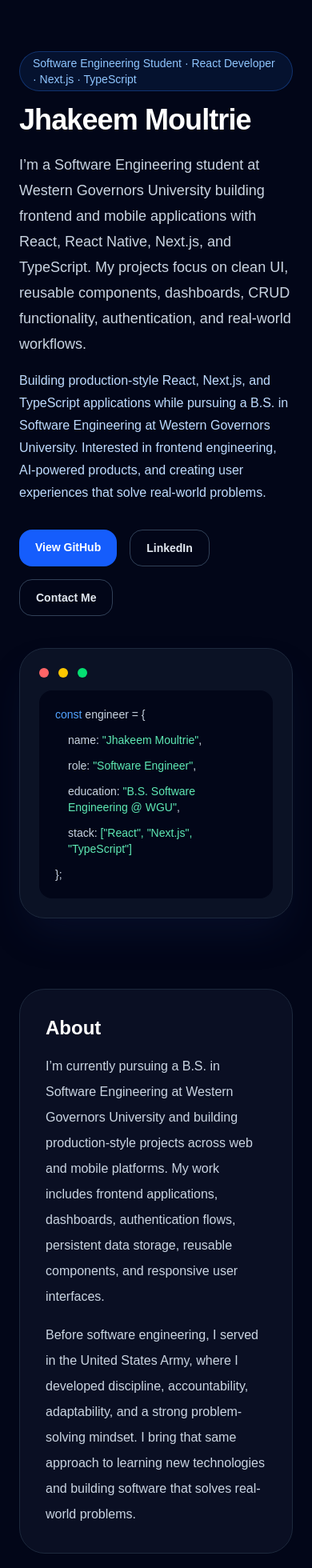
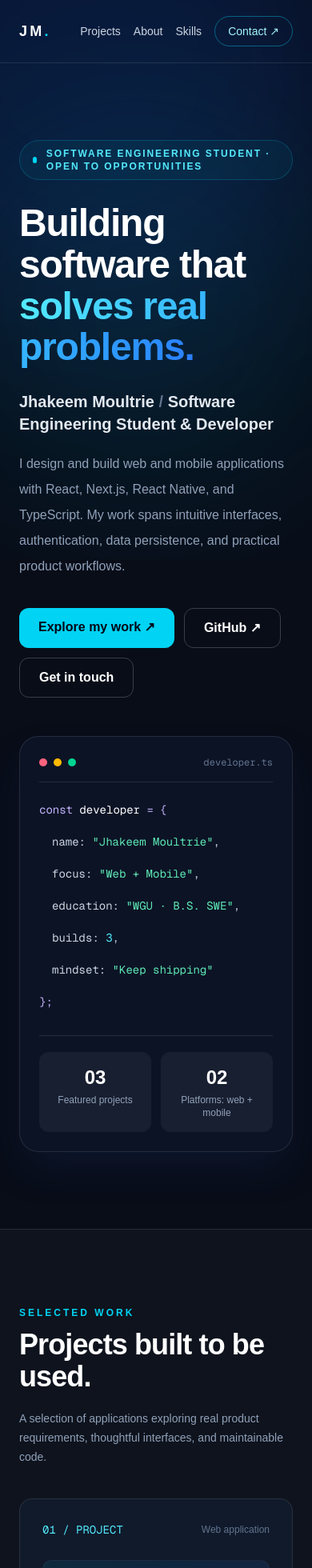
Before and after one commit to starkjhakeem-cloud/portfolio-site, a Next.js app: page / in a window 390 px wide. Shown: the top 1960 px of the page at 80% size. Built offline with nearby package versions, Linux system fonts and the light colour scheme.

Commit message:
Redesign portfolio homepage with responsive sections and project details

```diff
--- a/app/page.tsx
+++ b/app/page.tsx
@@ -1,249 +1,126 @@
-export default function DeveloperPortfolio() {
 const projects = [
   {
+    number: "01",
     title: "Finance Tracker Dashboard",
-      stack: "Next.js · TypeScript · Tailwind CSS",
-      description:
-        "A responsive finance dashboard with CRUD operations, balance tracking, category breakdowns, and data visualization. Built to practice clean UI, reusable components, and real-world dashboard workflows.",
+    category: "Web application",
+    stack: ["Next.js", "TypeScript", "Tailwind CSS"],
+    description: "A responsive finance dashboard for managing transactions, tracking balances, and exploring spending by category.",
+    highlights: ["Transaction CRUD workflows", "Calculated balances and visual reports", "Reusable responsive components"],
     github: "https://github.com/starkjhakeem-cloud/finance-tracker-dashboard",
   },
   {
-      title: "Link & Notes App",
-      stack: "Next.js · TypeScript · Supabase",
-      description:
-        "A full-stack notes and links management application featuring authentication, CRUD functionality, search, tagging, and cloud data storage using Supabase.",
-      github: "https://github.com/starkjhakeem-cloud",
+    number: "02",
+    title: "Link & Notes",
+    category: "Full-stack application",
+    stack: ["Next.js", "TypeScript", "Supabase"],
+    description: "A productivity application for saving, organizing, searching, and tagging notes and links with cloud-backed persistence.",
+    highlights: ["Authentication and session handling", "Search and tagging", "Persistent cloud data"],
+    github: "https://github.com/starkjhakeem-cloud/link-notes-app",
   },
   {
+    number: "03",
     title: "Job Application Tracker",
-      stack: "React Native · TypeScript · Expo",
-      description:
-        "A mobile application for tracking job applications with full CRUD functionality, search, filtering, status management, statistics, and persistent local storage.",
+    category: "Mobile application",
+    stack: ["React Native", "TypeScript", "Expo"],
+    description: "A mobile-first application for organizing job applications, tracking statuses, and reviewing application statistics.",
+    highlights: ["Search and status filtering", "Persistent local storage", "Reusable mobile components"],
     github: "https://github.com/starkjhakeem-cloud/job-tracker-react-native",
   },
 ];
 
-  const skills = [
-    "React",
-    "React Native",
-    "Next.js",
-    "TypeScript",
-    "JavaScript",
-    "Tailwind CSS",
-    "Supabase",
-    "Git",
-    "GitHub",
-    "Vercel",
-    "Expo",
-    "Responsive UI",
-    "CRUD",
-    "Authentication",
+const skillGroups = [
+  { title: "Languages", items: ["TypeScript", "JavaScript", "HTML", "CSS"] },
+  { title: "Frontend & mobile", items: ["React", "React Native", "Next.js", "Tailwind CSS", "Expo"] },
+  { title: "Data & workflow", items: ["Supabase", "REST APIs", "Git", "GitHub", "Vercel"] },
 ];
 
+const externalProps = { target: "_blank", rel: "noopener noreferrer" };
+
+export default function DeveloperPortfolio() {
   return (
-    <div className="min-h-screen bg-slate-950 text-white">
-      <section className="mx-auto max-w-6xl px-6 py-16 md:py-24">
-        <div className="grid items-center gap-10 md:grid-cols-[1.3fr_0.7fr]">
+    <main className="min-h-screen bg-[#080d18] text-slate-100">
+      <div className="pointer-events-none absolute inset-x-0 top-0 h-[700px] overflow-hidden" aria-hidden="true">
+        <div className="absolute -top-60 right-[-15%] h-[650px] w-[650px] rounded-full bg-blue-600/15 blur-[110px]" />
+        <div className="absolute left-[-20%] top-32 h-[500px] w-[500px] rounded-full bg-cyan-500/10 blur-[110px]" />
+      </div>
+
+      <header className="relative z-10 border-b border-white/10">
+        <nav aria-label="Main navigation" className="mx-auto flex max-w-6xl items-center justify-between gap-4 px-6 py-5">
+          <a href="#top" className="text-lg font-black tracking-[0.18em] text-white">JM<span className="text-cyan-400">.</span></a>
+          <div className="flex flex-wrap items-center justify-end gap-4 text-sm text-slate-300 sm:gap-7">
+            <a href="#projects" className="hover:text-cyan-300">Projects</a>
+            <a href="#about" className="hover:text-cyan-300">About</a>
+            <a href="#skills" className="hover:text-cyan-300">Skills</a>
+            <a href="#contact" className="rounded-full border border-cyan-400/40 px-4 py-2 text-cyan-200 hover:bg-cyan-400/10">Contact ↗</a>
+          </div>
+        </nav>
+      </header>
+
+      <section id="top" className="relative mx-auto grid max-w-6xl gap-12 px-6 pb-24 pt-24 md:grid-cols-[1.3fr_0.7fr] md:items-center md:pt-32">
         <div>
-            <p className="mb-4 inline-flex rounded-full border border-blue-500/30 bg-blue-500/10 px-4 py-1 text-sm text-blue-300">
-              Software Engineering Student · React Developer · Next.js · TypeScript
+          <p className="mb-7 inline-flex items-center gap-3 rounded-full border border-cyan-400/20 bg-cyan-400/5 px-4 py-2 text-xs font-semibold uppercase tracking-[0.16em] text-cyan-300">
+            <span className="h-2 w-2 rounded-full bg-cyan-400" /> Software engineering student · Open to opportunities
           </p>
-
-            <h1 className="text-4xl font-bold tracking-tight md:text-6xl">
-              Jhakeem Moultrie
+          <h1 className="max-w-3xl text-5xl font-bold leading-[1.08] tracking-tight text-white sm:text-6xl lg:text-7xl">
+            Building software that <span className="bg-gradient-to-r from-cyan-300 to-blue-500 bg-clip-text text-transparent">solves real problems.</span>
           </h1>
-
-            <p className="mt-5 max-w-2xl text-lg leading-8 text-slate-300">
-              I’m a Software Engineering student at Western Governors University
-              building frontend and mobile applications with React, React Native,
-              Next.js, and TypeScript. My projects focus on clean UI, reusable
-              components, dashboards, CRUD functionality, authentication, and
-              real-world workflows.
+          <p className="mt-7 text-xl font-semibold text-slate-200">Jhakeem Moultrie <span className="text-slate-500">/</span> Software Engineering Student & Developer</p>
+          <p className="mt-5 max-w-2xl text-base leading-8 text-slate-400">
+            I design and build web and mobile applications with React, Next.js, React Native, and TypeScript. My work spans intuitive interfaces, authentication, data persistence, and practical product workflows.
           </p>
-
-            <p className="mt-4 max-w-2xl text-base leading-7 text-blue-200">
-              Building production-style React, Next.js, and TypeScript
-              applications while pursuing a B.S. in Software Engineering at
-              Western Governors University. Interested in frontend engineering,
-              AI-powered products, and creating user experiences that solve
-              real-world problems.
-            </p>
-
-            <div className="mt-8 flex flex-wrap gap-4">
-              <a
-                href="https://github.com/starkjhakeem-cloud"
-                className="rounded-2xl bg-blue-600 px-5 py-3 text-sm font-semibold transition hover:bg-blue-500"
-              >
-                View GitHub
-              </a>
-
-              <a
-                href="https://www.linkedin.com/in/jhakeem-moultrie-29907b400/"
-                className="rounded-2xl border border-slate-700 px-5 py-3 text-sm font-semibold text-slate-200 transition hover:border-slate-500 hover:bg-slate-900"
-              >
-                LinkedIn
-              </a>
-
-              <a
-                href="mailto:starkjhakeem@gmail.com"
-                className="rounded-2xl border border-slate-700 px-5 py-3 text-sm font-semibold text-slate-200 transition hover:border-slate-500 hover:bg-slate-900"
-              >
-                Contact Me
-              </a>
+          <div className="mt-9 flex flex-wrap gap-3">
+            <a href="#projects" className="rounded-xl bg-cyan-400 px-6 py-3 font-semibold text-slate-950 transition hover:bg-cyan-300">Explore my work ↗</a>
+            <a href="https://github.com/starkjhakeem-cloud" {...externalProps} className="rounded-xl border border-white/20 px-6 py-3 font-semibold text-white transition hover:border-cyan-400/60">GitHub ↗</a>
+            <a href="mailto:starkjhakeem@gmail.com" className="rounded-xl border border-white/20 px-6 py-3 font-semibold text-white transition hover:border-cyan-400/60">Get in touch</a>
           </div>
         </div>
-
-          <div className="rounded-[2rem] border border-slate-800 bg-slate-900/70 p-6 shadow-2xl shadow-blue-950/30">
-            <div className="mb-4 flex items-center gap-3">
-              <div className="h-3 w-3 rounded-full bg-red-400" />
-              <div className="h-3 w-3 rounded-full bg-yellow-400" />
-              <div className="h-3 w-3 rounded-full bg-green-400" />
+        <div className="relative rounded-3xl border border-white/10 bg-slate-900/70 p-6 shadow-2xl shadow-blue-950/40">
+          <div className="mb-5 flex items-center gap-2 border-b border-white/10 pb-4"><span className="h-2.5 w-2.5 rounded-full bg-rose-400" /><span className="h-2.5 w-2.5 rounded-full bg-amber-400" /><span className="h-2.5 w-2.5 rounded-full bg-emerald-400" /><span className="ml-auto font-mono text-xs text-slate-500">developer.ts</span></div>
+          <div className="space-y-3 font-mono text-sm leading-7">
+            <p className="text-violet-300">const <span className="text-white">developer</span> = {"{"}</p>
+            <p className="pl-4 text-slate-300">name: <span className="text-emerald-300">&quot;Jhakeem Moultrie&quot;</span>,</p>
+            <p className="pl-4 text-slate-300">focus: <span className="text-emerald-300">&quot;Web + Mobile&quot;</span>,</p>
+            <p className="pl-4 text-slate-300">education: <span className="text-emerald-300">&quot;WGU · B.S. SWE&quot;</span>,</p>
+            <p className="pl-4 text-slate-300">builds: <span className="text-cyan-300">3</span>,</p>
+            <p className="pl-4 text-slate-300">mindset: <span className="text-emerald-300">&quot;Keep shipping&quot;</span></p>
+            <p className="text-violet-300">{"}"};</p>
           </div>
-
-            <div className="space-y-3 rounded-2xl bg-slate-950 p-5 text-sm text-slate-300">
-              <p>
-                <span className="text-blue-400">const</span> engineer = {"{"}
-              </p>
-              <p className="pl-4">
-                name:{" "}
-                <span className="text-emerald-300">
-                  &quot;Jhakeem Moultrie&quot;
-                </span>
-                ,
-              </p>
-              <p className="pl-4">
-                role:{" "}
-                <span className="text-emerald-300">
-                  &quot;Software Engineer&quot;
-                </span>
-                ,
-              </p>
-              <p className="pl-4">
-                education:{" "}
-                <span className="text-emerald-300">
-                  &quot;B.S. Software Engineering @ WGU&quot;
-                </span>
-                ,
-              </p>
-              <p className="pl-4">
-                stack:{" "}
-                <span className="text-emerald-300">
-                  [&quot;React&quot;, &quot;Next.js&quot;, &quot;TypeScript&quot;]
-                </span>
-              </p>
-              <p>{"};"}</p>
-            </div>
+          <div className="mt-7 grid grid-cols-2 gap-3 border-t border-white/10 pt-5 text-center">
+            <div className="rounded-xl bg-white/5 p-4"><p className="text-2xl font-bold text-white">03</p><p className="mt-1 text-xs text-slate-400">Featured projects</p></div>
+            <div className="rounded-xl bg-white/5 p-4"><p className="text-2xl font-bold text-white">02</p><p className="mt-1 text-xs text-slate-400">Platforms: web + mobile</p></div>
           </div>
         </div>
       </section>
 
-      <section className="mx-auto max-w-6xl px-6 py-6">
-        <div className="rounded-[2rem] border border-slate-800 bg-slate-900/60 p-8">
-          <h2 className="text-2xl font-semibold">About</h2>
-
-          <p className="mt-4 max-w-4xl leading-8 text-slate-300">
-            I’m currently pursuing a B.S. in Software Engineering at Western
-            Governors University and building production-style projects across
-            web and mobile platforms. My work includes frontend applications,
-            dashboards, authentication flows, persistent data storage, reusable
-            components, and responsive user interfaces.
-          </p>
-
-          <p className="mt-4 max-w-4xl leading-8 text-slate-300">
-            Before software engineering, I served in the United States Army,
-            where I developed discipline, accountability, adaptability, and a
-            strong problem-solving mindset. I bring that same approach to
-            learning new technologies and building software that solves
-            real-world problems.
-          </p>
-        </div>
-      </section>
-
-      <section className="mx-auto max-w-6xl px-6 py-6">
-        <div className="flex items-center justify-between gap-4">
-          <h2 className="text-2xl font-semibold">Featured Projects</h2>
-          <p className="text-sm text-slate-400">3 production-style builds</p>
-        </div>
-
-        <div className="mt-6 grid gap-6 md:grid-cols-3">
+      <section id="projects" className="relative border-y border-white/10 bg-white/[0.025] py-24">
+        <div className="mx-auto max-w-6xl px-6">
+          <p className="text-xs font-bold uppercase tracking-[0.25em] text-cyan-400">Selected work</p>
+          <div className="mt-3 flex flex-wrap items-end justify-between gap-5"><h2 className="text-4xl font-bold tracking-tight text-white">Projects built to be used.</h2><p className="max-w-sm text-sm leading-6 text-slate-400">A selection of applications exploring real product requirements, thoughtful interfaces, and maintainable code.</p></div>
+          <div className="mt-10 grid gap-6 lg:grid-cols-3">
             {projects.map((project) => (
-            <div
-              key={project.title}
-              className="rounded-[2rem] border border-slate-800 bg-slate-900/60 p-7 transition hover:border-blue-500/40 hover:bg-slate-900"
-            >
-              <p className="text-sm text-blue-300">{project.stack}</p>
-
-              <h3 className="mt-3 text-2xl font-semibold">{project.title}</h3>
-
-              <p className="mt-4 leading-7 text-slate-300">
-                {project.description}
-              </p>
-
-              <div className="mt-6">
-                <a
-                  href={project.github}
-                  className="inline-flex rounded-2xl border border-slate-700 px-4 py-2 text-sm font-semibold text-slate-200 transition hover:border-slate-500 hover:bg-slate-800"
-                >
-                  View Repository
-                </a>
-              </div>
-            </div>
-          ))}
-        </div>
-      </section>
-
-      <section className="mx-auto max-w-6xl px-6 py-6">
-        <div className="rounded-[2rem] border border-slate-800 bg-slate-900/60 p-8">
-          <h2 className="text-2xl font-semibold">Tech Stack</h2>
-
-          <div className="mt-6 flex flex-wrap gap-3">
-            {skills.map((skill) => (
-              <span
-                key={skill}
-                className="rounded-full border border-slate-700 bg-slate-950 px-4 py-2 text-sm text-slate-200"
-              >
-                {skill}
-              </span>
+              <article key={project.number} className="flex flex-col rounded-2xl border border-white/10 bg-[#101a2b] p-7 transition hover:-translate-y-1 hover:border-cyan-400/40">
+                <div className="flex items-center justify-between"><span className="font-mono text-sm text-cyan-300">{project.number} / PROJECT</span><span className="text-xs text-slate-500">{project.category}</span></div>
+                <div className="my-7 flex h-28 items-center justify-center rounded-xl border border-white/5 bg-gradient-to-br from-cyan-500/10 via-blue-500/10 to-transparent" aria-hidden="true"><span className="font-mono text-5xl font-black text-cyan-300/70">{project.number}</span></div>
+                <h3 className="text-2xl font-semibold text-white">{project.title}</h3>
+                <p className="mt-4 text-sm leading-7 text-slate-400">{project.description}</p>
+                <ul className="mt-5 space-y-2 text-sm text-slate-300">{project.highlights.map((item) => <li key={item} className="flex gap-2"><span className="text-cyan-400">✓</span>{item}</li>)}</ul>
+                <div className="mt-6 flex flex-wrap gap-2">{project.stack.map((item) => <span key={item} className="rounded-md bg-white/5 px-2.5 py-1 text-xs text-cyan-200">{item}</span>)}</div>
+                <a href={project.github} {...externalProps} className="mt-8 inline-flex w-fit items-center gap-2 border-b border-cyan-400/50 pb-1 text-sm font-semibold text-cyan-300 hover:text-white">View source code ↗</a>
+              </article>
             ))}
           </div>
         </div>
       </section>
 
-      <section className="mx-auto max-w-6xl px-6 py-6 pb-20">
-        <div className="rounded-[2rem] border border-slate-800 bg-gradient-to-br from-blue-600/20 to-slate-900 p-8 text-center">
-          <h2 className="text-3xl font-semibold">
-            Let’s build something useful.
-          </h2>
+      <section id="about" className="mx-auto grid max-w-6xl gap-12 px-6 py-24 md:grid-cols-[0.65fr_1.35fr]">
+        <div><p className="text-xs font-bold uppercase tracking-[0.25em] text-cyan-400">About me</p><h2 className="mt-3 text-4xl font-bold text-white">Curiosity, discipline, and execution.</h2></div>
+        <div className="space-y-5 text-lg leading-8 text-slate-300"><p>I’m pursuing a B.S. in Software Engineering at Western Governors University while developing hands-on projects across web and mobile platforms.</p><p>My projects have given me practical experience with reusable component architecture, responsive UI, authentication, CRUD workflows, and persistent storage.</p><p>Before pursuing software engineering, I served in the U.S. Army. That experience shaped how I approach learning, accountability, teamwork, and solving difficult problems.</p></div>
+      </section>
 
-          <p className="mx-auto mt-4 max-w-2xl text-slate-300">
-            I’m actively building real-world projects and preparing for frontend
-            software engineering internship opportunities.
-          </p>
+      <section id="skills" className="border-y border-white/10 bg-white/[0.025] py-20"><div className="mx-auto max-w-6xl px-6"><p className="text-xs font-bold uppercase tracking-[0.25em] text-cyan-400">Toolbox</p><h2 className="mt-3 text-4xl font-bold text-white">Technologies I work with.</h2><div className="mt-10 grid gap-5 md:grid-cols-3">{skillGroups.map((group) => <div key={group.title} className="rounded-2xl border border-white/10 bg-[#101a2b] p-6"><h3 className="mb-5 font-semibold text-white">{group.title}</h3><div className="flex flex-wrap gap-2">{group.items.map((item) => <span key={item} className="rounded-lg border border-white/10 px-3 py-2 text-sm text-slate-300">{item}</span>)}</div></div>)}</div></div></section>
 
-          <div className="mt-8 flex flex-wrap justify-center gap-4">
-            <a
-              href="mailto:starkjhakeem@gmail.com"
-              className="rounded-2xl bg-blue-600 px-5 py-3 text-sm font-semibold transition hover:bg-blue-500"
-            >
-              Email Me
-            </a>
-
-            <a
-              href="https://www.linkedin.com/in/jhakeem-moultrie-29907b400/"
-              className="rounded-2xl border border-slate-600 px-5 py-3 text-sm font-semibold text-slate-200 transition hover:border-slate-400 hover:bg-slate-900/60"
-            >
-              Connect on LinkedIn
-            </a>
-
-            <a
-              href="https://github.com/starkjhakeem-cloud"
-              className="rounded-2xl border border-slate-600 px-5 py-3 text-sm font-semibold text-slate-200 transition hover:border-slate-400 hover:bg-slate-900/60"
-            >
-              GitHub Profile
-            </a>
-          </div>
-        </div>
-      </section>
-    </div>
+      <section id="contact" className="mx-auto max-w-6xl px-6 py-24 text-center"><p className="text-xs font-bold uppercase tracking-[0.25em] text-cyan-400">Let’s connect</p><h2 className="mx-auto mt-4 max-w-2xl text-4xl font-bold text-white sm:text-5xl">Interested in building something meaningful?</h2><p className="mx-auto mt-5 max-w-xl leading-7 text-slate-400">I’m interested in software engineering internships and early-career opportunities where I can contribute, collaborate, and grow.</p><div className="mt-9 flex flex-wrap justify-center gap-3"><a href="mailto:starkjhakeem@gmail.com" className="rounded-xl bg-cyan-400 px-6 py-3 font-semibold text-slate-950 hover:bg-cyan-300">Email me ↗</a><a href="https://www.linkedin.com/in/jhakeem-moultrie-29907b400/" {...externalProps} className="rounded-xl border border-white/20 px-6 py-3 font-semibold hover:border-cyan-400/60">LinkedIn ↗</a></div></section>
+      <footer className="border-t border-white/10 px-6 py-8 text-center text-sm text-slate-500">© {new Date().getFullYear()} Jhakeem Moultrie · Built with Next.js and TypeScript</footer>
+    </main>
   );
 }
```
Lines whose indentation alone changed are shown as unchanged.
